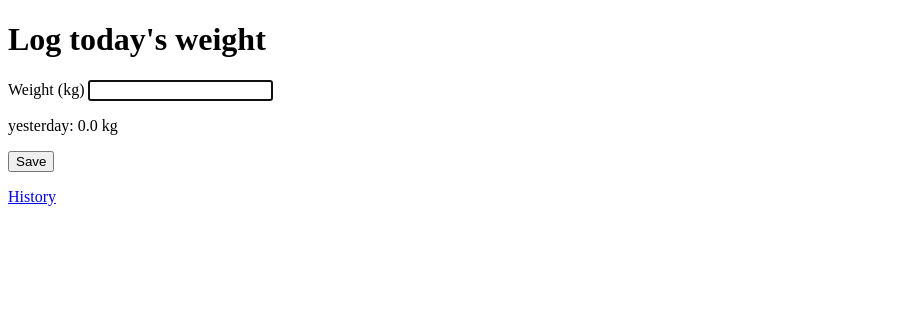
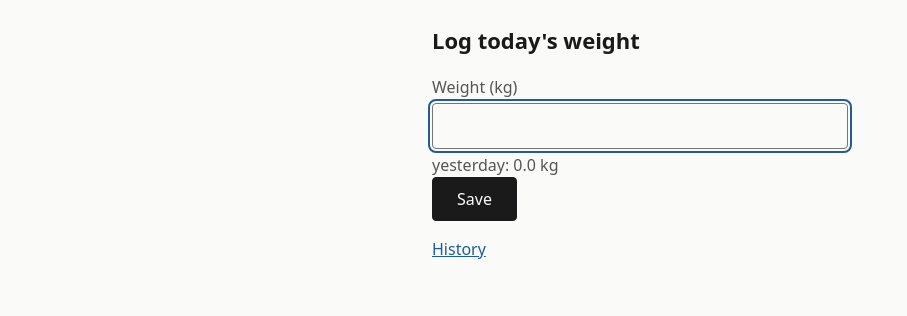
Before and after one commit to cadolphs/weight-tracker, a Python web app: template src/weight_tracker/web/templates/index.html in a window 1280 px wide. Shown: the top 316 px of the page, without its empty margins (0-907 px from the left). Run offline with Jinja, Linux system fonts and the light colour scheme; the template is opened without the code that fills it, so the values that code supplies are empty.

Commit message:
feat(calm-visual-theme): walking skeleton — theme.css ships with the app shell
Step-Id: 01-01

```diff
--- a/src/weight_tracker/web/routes.py
+++ b/src/weight_tracker/web/routes.py
@@ -115,8 +115,10 @@
     "short_name": "Weight",
     "start_url": "/",
     "display": "standalone",
-    "background_color": "#ffffff",
-    "theme_color": "#111111",
+    # Calm-theme palette alignment (ADR-007 §4): single-value colors matching the
+    # light-scheme tokens in theme.css (Q4 resolved: no per-scheme meta juggling).
+    "background_color": "#FAFAF8",
+    "theme_color": "#1A1A1A",
     "icons": [{"src": "/static/icon.svg", "sizes": "any", "type": "image/svg+xml"}],
 }
 
--- /dev/null
+++ b/src/weight_tracker/web/static/theme.css
@@ -0,0 +1,146 @@
+/* Calm visual theme (US-008/US-009, ADR-007). CUBE-lite layers:
+   Tokens > Global > Composition > Utility (empty) > Block > Exception.
+   Self-contained: no imports, no outside requests, system fonts only. */
+
+/* ---- Tokens (DDD-4, G-4 contract): light :root, dim-light override ---- */
+:root {
+  color-scheme: light dark;
+  --bg: #FAFAF8;
+  --text: #1A1A1A;
+  --text-muted: #555555;
+  --border: #767676;
+  --link: #1F5C99;
+  --btn-bg: #1A1A1A;
+  --btn-text: #FAFAF8;
+  --chart-axis: #444444;
+  --chart-grid: #8A8A8A;
+  --chart-raw: #2E5E9E;
+  --chart-trend: #8F5B00;
+  --space-1: 0.25rem;
+  --space-2: 0.5rem;
+  --space-3: 1rem;
+  --space-4: 1.5rem;
+  --space-5: 2.5rem;
+  --font-sans: system-ui, -apple-system, "Segoe UI", Roboto, "Helvetica Neue",
+    Arial, sans-serif;
+}
+
+@media (prefers-color-scheme: dark) {
+  :root {
+    --bg: #14161A;
+    --text: #E8E6E3;
+    --text-muted: #A5A29C;
+    --border: #6B6F76;
+    --link: #7FB0E8;
+    --btn-bg: #E8E6E3;
+    --btn-text: #14161A;
+    --chart-axis: #A5A29C;
+    --chart-grid: #6B6F76;
+    --chart-raw: #6FA8DC;
+    --chart-trend: #D9A441;
+  }
+}
+
+/* ---- Global: reset, typography, base elements ---- */
+* {
+  box-sizing: border-box;
+}
+
+body {
+  margin: 0;
+  background: var(--bg);
+  color: var(--text);
+  font-family: var(--font-sans);
+  font-size: 16px;
+  line-height: 1.5;
+}
+
+h1 {
+  font-size: 1.375rem;
+  font-weight: 600;
+  margin-block: 0 var(--space-3);
+}
+
+a {
+  color: var(--link);
+}
+
+label {
+  display: block;
+  color: var(--text-muted);
+  margin-block-end: var(--space-1);
+}
+
+input,
+button {
+  min-height: 44px;
+  font: inherit;
+}
+
+input {
+  width: 100%;
+  background: var(--bg);
+  color: var(--text);
+  border: 1px solid var(--border);
+  border-radius: var(--space-1);
+  padding: var(--space-1) var(--space-2);
+}
+
+button {
+  background: var(--btn-bg);
+  color: var(--btn-text);
+  border: 1px solid var(--btn-bg);
+  border-radius: var(--space-1);
+  padding: var(--space-1) var(--space-4);
+}
+
+/* ---- Composition: the one main-column flow primitive ---- */
+main {
+  max-width: 28rem;
+  margin-inline: auto;
+  padding: var(--space-4) var(--space-3) var(--space-5);
+}
+
+main > * + * {
+  margin-block-start: var(--space-3);
+}
+
+/* ---- Utility: deliberately empty (ADR-007) ---- */
+
+/* ---- Block: id/element-keyed rules, zero new classes ---- */
+#weight {
+  font-size: 1.5rem;
+}
+
+#trend-glance {
+  font-size: 1.125rem;
+}
+
+#yesterday-reference {
+  color: var(--text-muted);
+  margin-block: var(--space-1) 0;
+}
+
+#save-feedback {
+  margin-block: var(--space-2) 0;
+}
+
+#door-rejection {
+  color: var(--text-muted);
+}
+
+/* ---- Exception: state via attributes, never new classes ---- */
+[hidden] {
+  display: none;
+}
+
+[aria-pressed="true"] {
+  background: var(--btn-bg);
+  color: var(--btn-text);
+  text-decoration: underline;
+}
+
+:focus-visible {
+  outline: 2px solid var(--link);
+  outline-offset: 2px;
+}
--- a/src/weight_tracker/web/templates/index.html
+++ b/src/weight_tracker/web/templates/index.html
@@ -5,6 +5,7 @@
   <meta name="viewport" content="width=device-width, initial-scale=1">
   <title>Weight Tracker</title>
   <link rel="manifest" href="/manifest.webmanifest">
+  <link rel="stylesheet" href="/static/theme.css">
 </head>
 <body>
   <main>
```
Also changed, not shown: src/weight_tracker/web/static/sw.js (+7 -2 lines).
